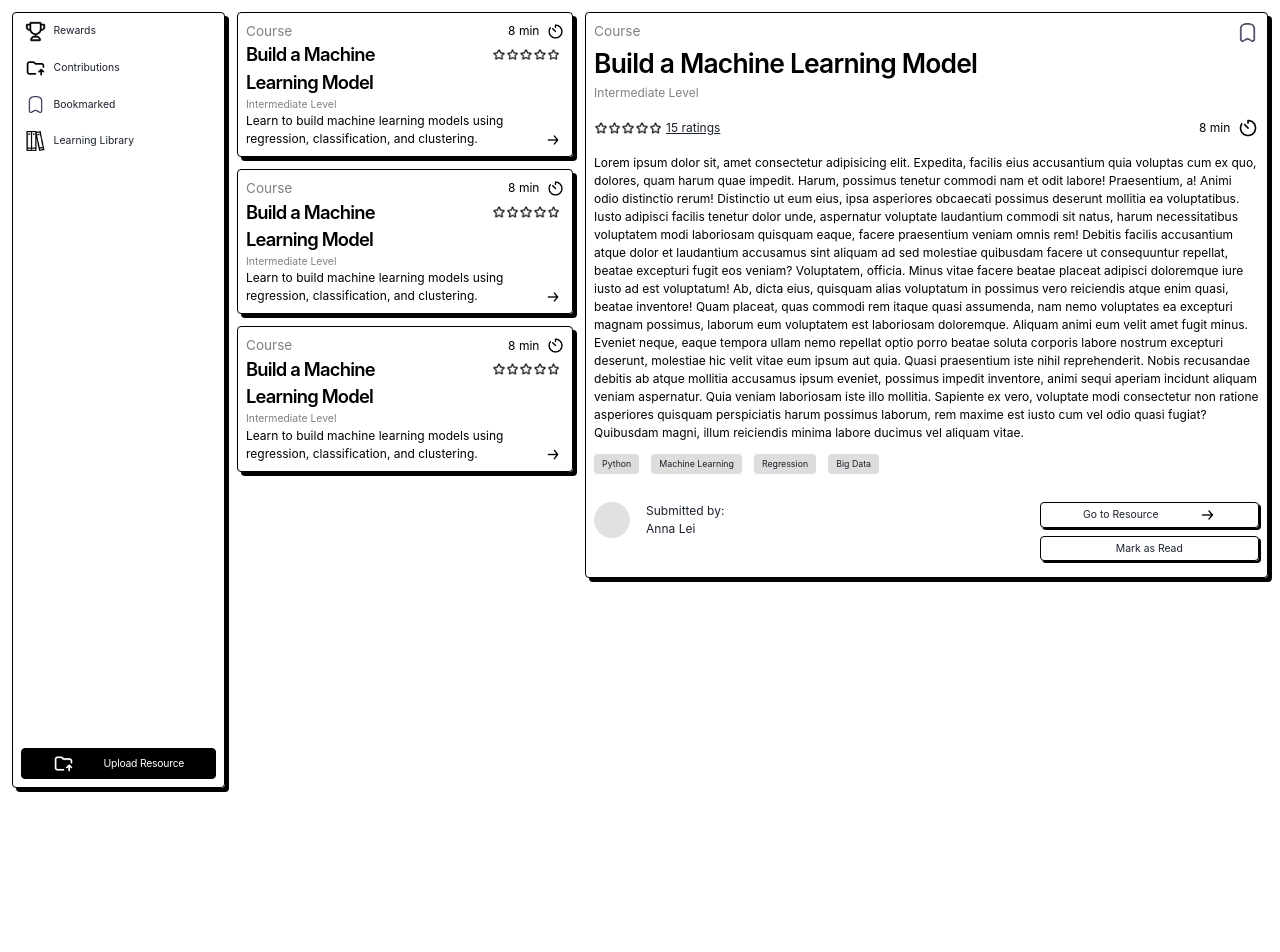
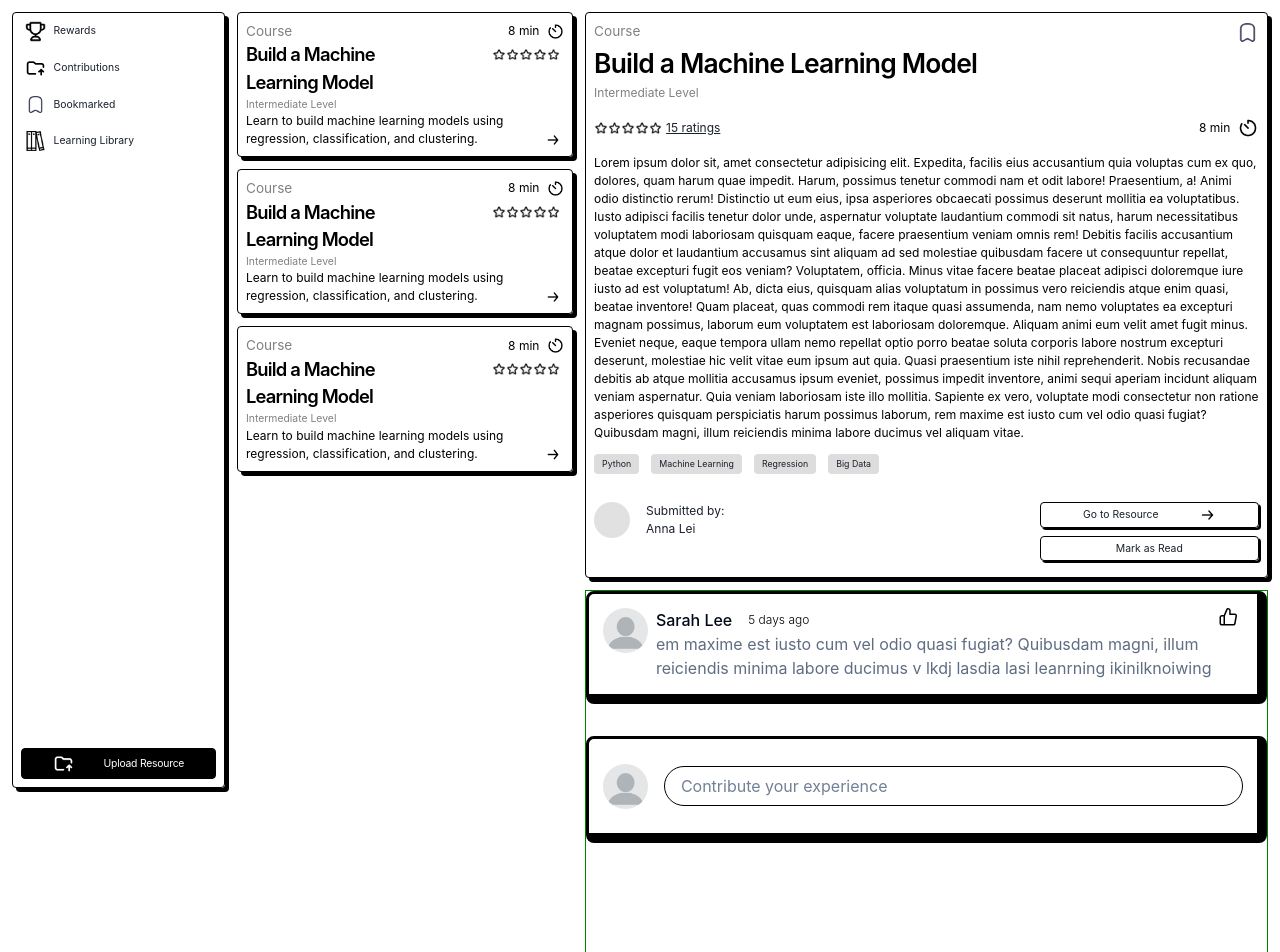
Before and after one commit to makeitMVPadmin/P4_Member_Achievement, a React (Create React App) app: page /resource in a window 1280 px wide. Shown: the top 952 px of the page. Before the commit the page ends 800 px from the top, so only its background shows below. Built offline with nearby package versions, Linux system fonts and the light colour scheme.

Commit message:
comment scrolls/comment mapping

```diff
--- /dev/null
+++ b/src/components/Comments/Comments.jsx
@@ -0,0 +1,91 @@
+import { useState } from "react";
+import { Link } from "react-router-dom";
+import { Input } from '@chakra-ui/react'
+import './Comments.scss'
+import blankProfile from "../../assets/icons/BlankProfile.png";
+import thumbsUpComments from "../../assets/icons/thumbsUpComments.svg"
+
+
+
+export const Comments = () => {
+
+    const [comment, setComment] = useState('');
+    const [postedComments, setpostedComments] = useState([]);
+    const [isClicked, setIsClicked] = useState(false);
+
+
+    const CommentValue = (e) => {
+        setComment(e.target.value);
+    }
+
+    const submitComment = (e) => {
+        e.preventDefault()
+        if (comment.trim()) {
+            setpostedComments([...postedComments, comment])
+            setComment('')
+        }
+    }
+
+    const handleClick = () => {
+        setIsClicked(!isClicked);
+      }
+
+
+    return (
+        <div className="comments">
+
+
+            {/*static comment*/}
+            <div className="commentDivs">
+                <img className="commentImg" src={blankProfile} alt="userprofile" />
+                <div className="commentContext">
+                    <div className="commentHeader">
+                        <div className="commenter">Sarah Lee</div>
+                        <div className="commentDate">5 days ago</div>
+                        <div className="thumbsup">
+                            <img className="commentLikes" src={thumbsUpComments} alt="thumbsUp" />
+                        </div>
+                    </div>
+                    <div className="commentText">em maxime est iusto cum vel odio
+                        quasi fugiat? Quibusdam magni, illum reiciendis
+                        minima labore ducimus v lkdj lasdia  lasi leanrning ikinilknoiwing</div>
+                </div>
+            </div>
+
+            {postedComments.map((postedComment, index) => (
+                <div key={index} className="commentDivs">
+                    <img
+                    className="commentImg" src={blankProfile} alt="userprofile" />
+                    <div className="commentContext">
+                        <div className="commentHeader">
+                            <div className="commenter">Anonymous</div>
+                            <div className="commentDate">Just now</div>
+                            <div className="thumbsup">
+                                <img
+                                className="commentLikes"
+                                src={thumbsUpComments}
+                                alt="thumbsUp"
+                                onClick={handleClick} />
+                            </div>
+                        </div>
+                        <div className="commentText">{postedComment}</div>
+                    </div>
+                </div>
+            ))}
+
+            <form className="newComment" onSubmit={submitComment}>
+                <img className="commentImg" src={blankProfile} alt="userprofile" />
+                <Input
+                    maxLength={800}
+                    value={comment}
+                    onChange={CommentValue}
+                    placeholder='Contribute your experience'
+                    size='md'
+                    sx={{
+                        borderRadius: '50px'
+                    }} />
+            </form>
+
+        </div>
+    )
+}
--- /dev/null
+++ b/src/components/Comments/Comments.scss
@@ -0,0 +1,97 @@
+@use "../../styles/partials/_typography" as *;
+@use "../../styles/partials/_variables" as *;
+@use "../../styles/partials/_mixins" as *;
+@use "../../styles/partials/global" as *;
+
+
+.commentImg {
+    height: 2.8rem;
+    width: 2.8rem;
+    flex-shrink: 0;
+    border-radius: 50%;
+}
+
+.comments {
+    border: solid 1px green;
+    overflow: auto;
+    height: 30rem;
+}
+
+.commentDivs {
+    position: relative;
+    display: flex;
+    padding: 14px;
+    flex-direction: row;
+    align-items: flex-start;
+    gap: 0.5rem;
+    align-self: stretch;
+    border-radius: 8px;
+    border-top: 3px solid #000;
+    border-right: 10px solid #000;
+    border-bottom: 10px solid #000;
+    border-left: 3px solid #000;
+    background: #FFF;
+    margin-bottom: 1rem;
+}
+
+.commentContext {
+    display: flex;
+    flex-direction: column;
+}
+
+.commentHeader {
+    display: flex;
+    flex-direction: row;
+}
+
+.commenter {
+    color: #020817;
+    font-size: 16px;
+    font-style: normal;
+    font-weight: 500;
+    line-height: 24px;
+}
+
+.commentDate {
+    color: #000;
+    font-size: 12px;
+    font-style: normal;
+    font-weight: 300;
+    line-height: 24px;
+    margin-left: 1rem;
+}
+
+.thumbsup {
+    right: 3%;
+    position: absolute;
+}
+
+.commentLikes {
+    width: 17.492px;
+    height: 17.5px;
+}
+
+.commentText {
+    color: #5E6D82;
+    font-size: 16px;
+    font-style: normal;
+    font-weight: 400;
+    line-height: 24px;
+    align-self: stretch;
+}
+
+.newComment {
+    display: flex;
+    height: 107px;
+    padding: 14px;
+    align-items: center;
+    gap: 1rem;
+    align-self: stretch;
+    border-radius: 8px;
+    border-top: 3px solid #000;
+    border-right: 10px solid #000;
+    border-bottom: 10px solid #000;
+    border-left: 3px solid #000;
+    background: #FFF;
+    margin-top: 2rem;
+}
--- a/src/pages/ResourcePage/ResourcePage.jsx
+++ b/src/pages/ResourcePage/ResourcePage.jsx
@@ -2,6 +2,8 @@ import NavBar from "../../components/NavBar/NavBar";
 import ResourceCard from "../../components/ResourceCard/ResourceCard";
 import ResourceDetailCard from "../../components/ResourceDetailCard/ResourceDetailCard";
 import "./ResourcePage.scss";
+import { Comments } from "../../components/Comments/Comments";
+
 
 
 
@@ -18,6 +20,7 @@ export default function ResourcePage() {
       </div>
       <div className="resource-details__container">
         <ResourceDetailCard />
+        <Comments/>
       </div>
     </div>
   );
```
Also changed, not shown: src/assets/icons/BlankProfile.png (added), src/assets/icons/thumbsUpComments.svg (added).
